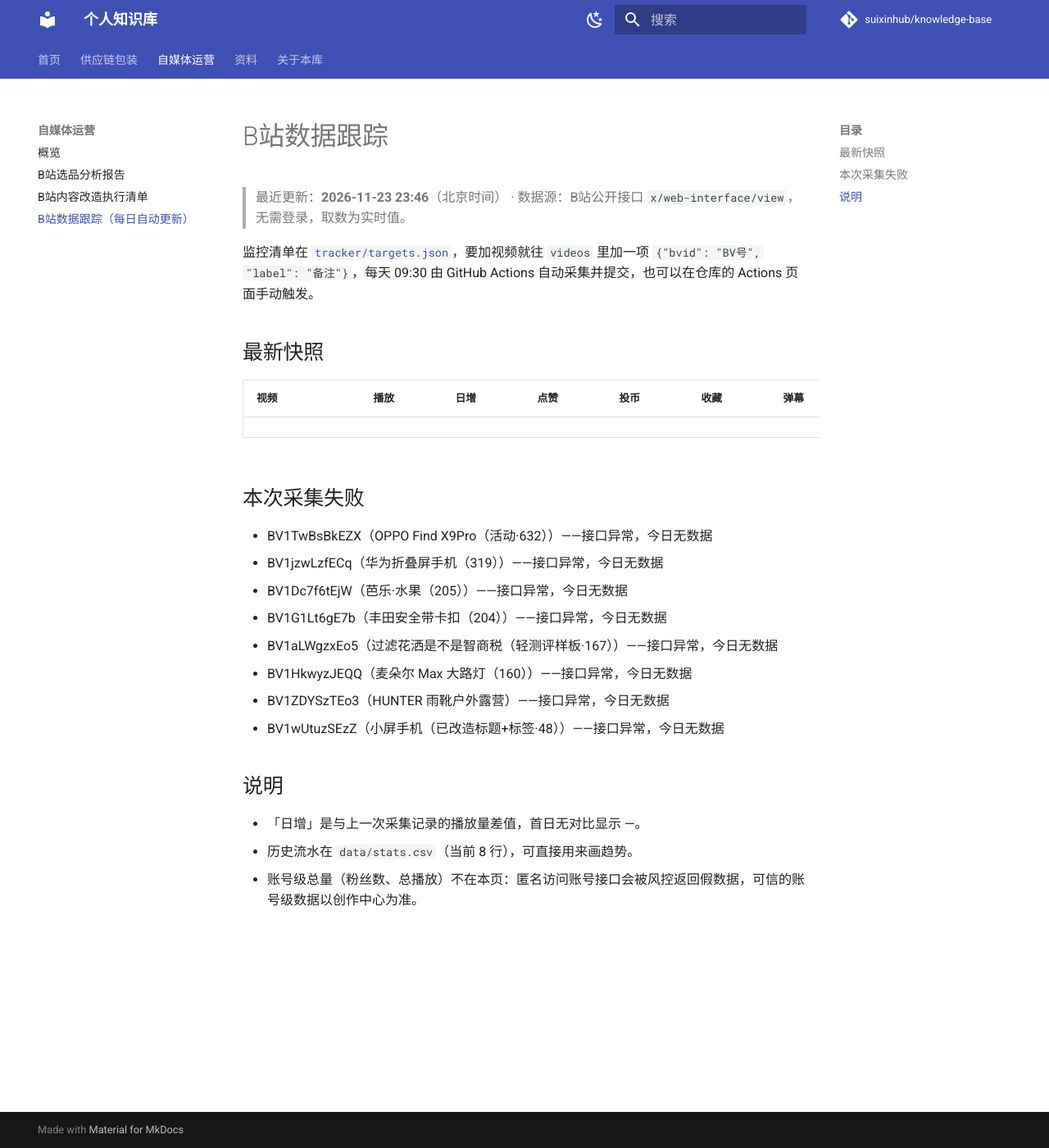
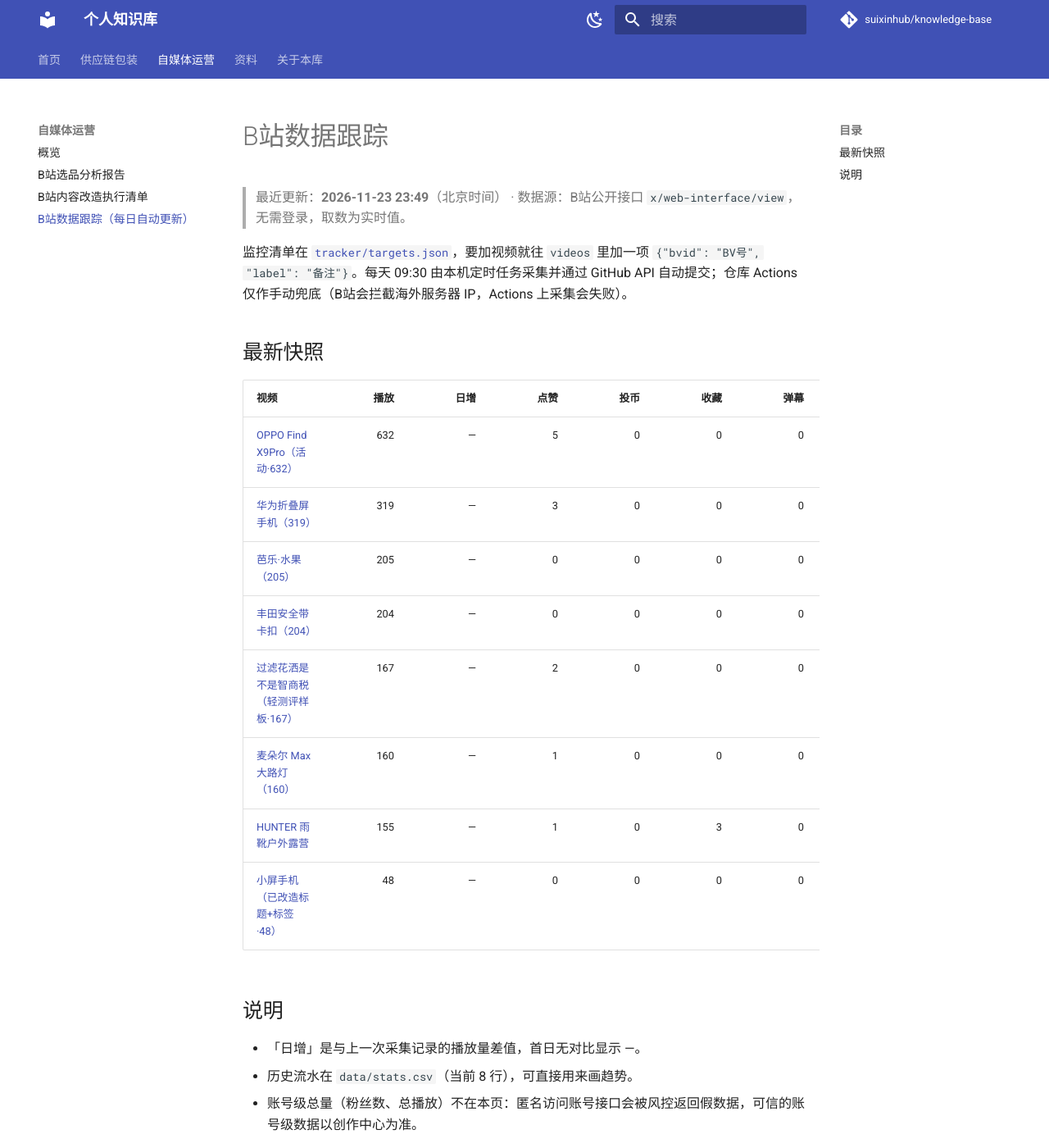
Before and after one commit to suixinhub/knowledge-base, an MkDocs documentation site: the page built from docs/自媒体运营/B站数据跟踪.md, in a window 1280 px wide and 1400 px high. Shown: the whole window at 82% size. Built offline with MkDocs 1.6.1 and Material for MkDocs 9.7.7, drawn with Linux system fonts in a browser that asks for light colours; comment, search, counter and statistics services are not loaded.

Commit message:
fix(bili): 采集改为本机定时任务执行，Actions 改为手动兜底（B站拦截海外 IP）；采集脚本幂等化

```diff
--- a/docs/自媒体运营/B站数据跟踪.md
+++ b/docs/自媒体运营/B站数据跟踪.md
@@ -1,24 +1,21 @@
 # B站数据跟踪
 
-> 最近更新：**2026-11-23 23:46**（北京时间） · 数据源：B站公开接口 `x/web-interface/view`，无需登录，取数为实时值。
+> 最近更新：**2026-11-23 23:49**（北京时间） · 数据源：B站公开接口 `x/web-interface/view`，无需登录，取数为实时值。
 
-监控清单在 [`tracker/targets.json`](https://github.com/suixinhub/knowledge-base/blob/main/tracker/targets.json)，要加视频就往 `videos` 里加一项 `{"bvid": "BV号", "label": "备注"}`，每天 09:30 由 GitHub Actions 自动采集并提交，也可以在仓库的 Actions 页面手动触发。
+监控清单在 [`tracker/targets.json`](https://github.com/suixinhub/knowledge-base/blob/main/tracker/targets.json)，要加视频就往 `videos` 里加一项 `{"bvid": "BV号", "label": "备注"}`。每天 09:30 由本机定时任务采集并通过 GitHub API 自动提交；仓库 Actions 仅作手动兜底（B站会拦截海外服务器 IP，Actions 上采集会失败）。
 
 ## 最新快照
 
 | 视频 | 播放 | 日增 | 点赞 | 投币 | 收藏 | 弹幕 | 评论 | 分享 |
 |---|--:|--:|--:|--:|--:|--:|--:|--:|
-
-## 本次采集失败
-
-- BV1TwBsBkEZX（OPPO Find X9Pro（活动·632））——接口异常，今日无数据
-- BV1jzwLzfECq（华为折叠屏手机（319））——接口异常，今日无数据
-- BV1Dc7f6tEjW（芭乐·水果（205））——接口异常，今日无数据
-- BV1G1Lt6gE7b（丰田安全带卡扣（204））——接口异常，今日无数据
-- BV1aLWgzxEo5（过滤花洒是不是智商税（轻测评样板·167））——接口异常，今日无数据
-- BV1HkwyzJEQQ（麦朵尔 Max 大路灯（160））——接口异常，今日无数据
-- BV1ZDYSzTEo3（HUNTER 雨靴户外露营）——接口异常，今日无数据
-- BV1wUtuzSEzZ（小屏手机（已改造标题+标签·48））——接口异常，今日无数据
+| [OPPO Find X9Pro（活动·632）](https://www.bilibili.com/video/BV1TwBsBkEZX) | 632 | — | 5 | 0 | 0 | 0 | 1 | 0 |
+| [华为折叠屏手机（319）](https://www.bilibili.com/video/BV1jzwLzfECq) | 319 | — | 3 | 0 | 0 | 0 | 1 | 0 |
+| [芭乐·水果（205）](https://www.bilibili.com/video/BV1Dc7f6tEjW) | 205 | — | 0 | 0 | 0 | 0 | 1 | 0 |
+| [丰田安全带卡扣（204）](https://www.bilibili.com/video/BV1G1Lt6gE7b) | 204 | — | 0 | 0 | 0 | 0 | 1 | 0 |
+| [过滤花洒是不是智商税（轻测评样板·167）](https://www.bilibili.com/video/BV1aLWgzxEo5) | 167 | — | 2 | 0 | 0 | 0 | 1 | 0 |
+| [麦朵尔 Max 大路灯（160）](https://www.bilibili.com/video/BV1HkwyzJEQQ) | 160 | — | 1 | 0 | 0 | 0 | 1 | 0 |
+| [HUNTER 雨靴户外露营](https://www.bilibili.com/video/BV1ZDYSzTEo3) | 155 | — | 1 | 0 | 3 | 0 | 1 | 0 |
+| [小屏手机（已改造标题+标签·48）](https://www.bilibili.com/video/BV1wUtuzSEzZ) | 48 | — | 0 | 0 | 0 | 0 | 1 | 0 |
 
 ## 说明
 
```
Also changed, not shown: docs/关于/GitHub能做什么.md (+10 -5 lines), 2 other files.
